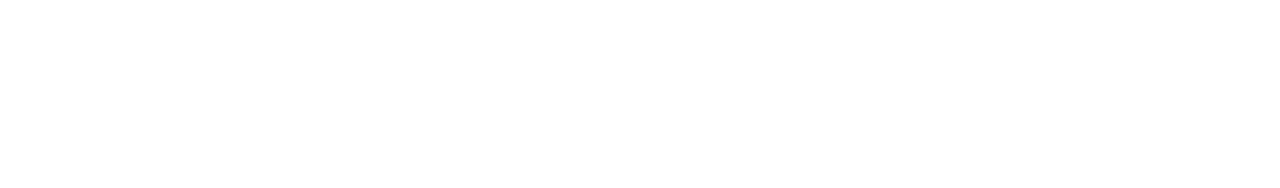
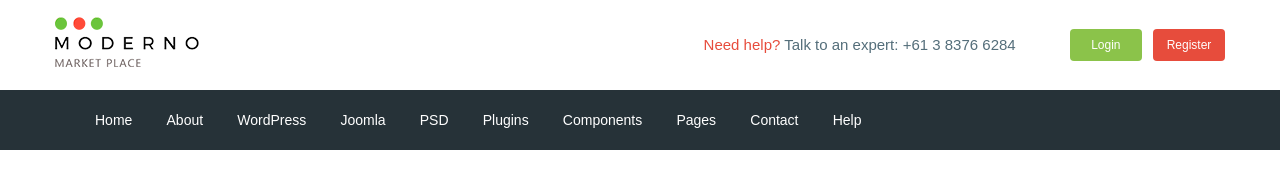
Before and after one commit to barsukzhigul/Moderno, a website: page app/index.html in a window 1280 px wide. Drawn offline with nearby package versions, Linux system fonts and the light colour scheme; files that its build step writes are made by us from their sources.

Commit message:
done header block

```diff
--- a/app/index.html
+++ b/app/index.html
@@ -4,15 +4,90 @@
     <meta charset="UTF-8">
     <meta name="viewport" content="width=device-width, initial-scale=1.0">
     <meta http-equiv="X-UA-Compatible" content="IE=edge">
+    <title>Moderno</title>
+    <link rel="preconnect" href="https://fonts.gstatic.com">
+    <link href="https://fonts.googleapis.com/css2?family=Roboto:wght@500;700&display=swap" rel="stylesheet">
     <link rel="stylesheet" href="css/libs.min.css">
     <link rel="stylesheet" href="css/style.min.css">
-    <title>Gulp Plugin</title>
 </head>
 <body>
+<header>
+    <div class="header__top">
+        <div class="container">
+            <div class="header__top-inner">
+                <div class="header__logo">
+                    <a href="#">
+                        <img src="images/logo.png" alt="">
+                    </a>
+                </div>
+                <div class="header__text">
+                    <a href="#">
+                        <span>Need help?</span>
+                    </a>
+                    Talk to an expert:
+                    <a href="tel:61383766284">+61 3 8376 6284</a>
+                </div>
+                <div class="header__box">
+                    <a href="#" class="basket"></a>
+                    <a href="#" class="header__btn header__btn-login">Login</a>
+                    <a href="#" class="header__btn header__btn-register">Register</a>
+                </div>
+            </div>
+        </div>
+    </div>
+    <div class="header__menu">
+        <div class="container">
+            <nav class="menu">
+                <ul class="menu__list">
+                    <li>
+                        <a href="#">Home
+                        </a>
+                    </li>
+                    <li>
+                        <a href="#">About
+                        </a>
+                    </li>
+                    <li>
+                        <a href="#">WordPress
+                        </a>
+                    </li>
+                    <li>
+                        <a href="#">Joomla
+                        </a>
+                    </li>
+                    <li>
+                        <a href="#">PSD
+                        </a>
+                    </li>
+                    <li>
+                        <a href="#">Plugins
+                        </a>
+                    </li>
+                    <li>
+                        <a href="#">Components
+                        </a>
+                    </li>
+                    <li>
+                        <a href="#">Pages
+                        </a>
+                    </li>
+                    <li>
+                        <a href="#">Contact
+                        </a>
+                    </li>
+                    <li>
+                        <a href="#">Help
+                        </a>
+                    </li>
+                </ul>
+            </nav>
+        </div>
+    </div>
+</header>
 
 
-    <script src="https://ajax.googleapis.com/ajax/libs/jquery/3.6.0/jquery.min.js"></script>
-    <script src="js/libs.min.js"></script>
-    <script src="js/main.min.js"></script>
+<script src="https://ajax.googleapis.com/ajax/libs/jquery/3.6.0/jquery.min.js"></script>
+<script src="js/libs.min.js"></script>
+<script src="js/main.min.js"></script>
 </body>
 </html>
--- /dev/null
+++ b/app/scss/_fonts.scss
@@ -0,0 +1,7 @@
+@font-face {
+  font-family: 'Roboto-Regular', sans-serif;
+  src: url('../fonts/Roboto-Regular.woff2') format('woff2'),
+       url('../fonts/Roboto-Regular.woff') format('woff');
+  font-weight: 400;
+  font-display: swap;
+}
--- a/app/scss/_global.scss
+++ b/app/scss/_global.scss
@@ -9,6 +9,7 @@ html{
 a{
   display: inline-block;
   text-decoration: none;
+  color: $blue-light;
 }
 li{
   margin: 0;
@@ -16,5 +17,14 @@ li{
   list-style: none;
 }
 body{
-
+  font-family: 'Roboto-Regular', sans-serif;
+  font-weight: 400;
+  font-size: 15px;
+  line-height: 24px;
+  color: $blue-light;
 }
+.container {
+  max-width: 1200px;
+  margin: 0 auto;
+  padding: 0 15px;
+}
--- a/app/scss/_vars.scss
+++ b/app/scss/_vars.scss
@@ -0,0 +1,4 @@
+$blue-light: #546e7a;
+$blue-dark: #263238;
+$red: #e74c3c;
+$green: #8bc34a;
--- a/app/scss/style.scss
+++ b/app/scss/style.scss
@@ -1,2 +1,52 @@
 @import 'vars';
 @import 'global';
+@import "fonts";
+
+.header__top-inner{
+  display: flex;
+  justify-content: space-between;
+  height: 90px;
+  align-items: center;
+}
+.header__text{
+  margin-left: auto;
+  margin-right: 50px;
+  span{
+    color: $red;
+  }
+}
+.header__btn{
+  padding: 4px;
+  width: 72px;
+  border-radius: 4px;
+  text-align: center;
+  color: #FFFFFF;
+  font-size: 12px;
+}
+.header__btn-login{
+  background-color: $green;
+}
+.header__btn-register{
+  background-color: $red;
+  margin-left: 7px;
+}
+.header__menu {
+  background-color: $blue-dark;
+}
+.menu{
+  display: flex;
+  align-items: center;
+  height: 60px;
+}
+.menu__list{
+  li{
+    display: inline-block;
+    & + li{
+      margin-left: 30px;
+    }
+  }
+  a{
+    color: #FFFFFF;
+    font-size: 14px;
+  }
+}
--- a/gulpfile.js
+++ b/gulpfile.js
@@ -58,7 +58,7 @@ gulp.task('browser-sync', function() {
 });
 
 gulp.task('watch', function () {
-    gulp.watch('app/scss/style.scss', gulp.parallel('sass'))
+    gulp.watch('app/scss/**/*.scss', gulp.parallel('sass'))
     gulp.watch('app/*.html', gulp.parallel('html'))
     gulp.watch('app/js/*.js', gulp.parallel('js'))
 });
```
Also changed, not shown: app/fonts/Roboto-Regular.woff (added), app/fonts/Roboto-Regular.woff2 (added), app/images/logo.png (added).
